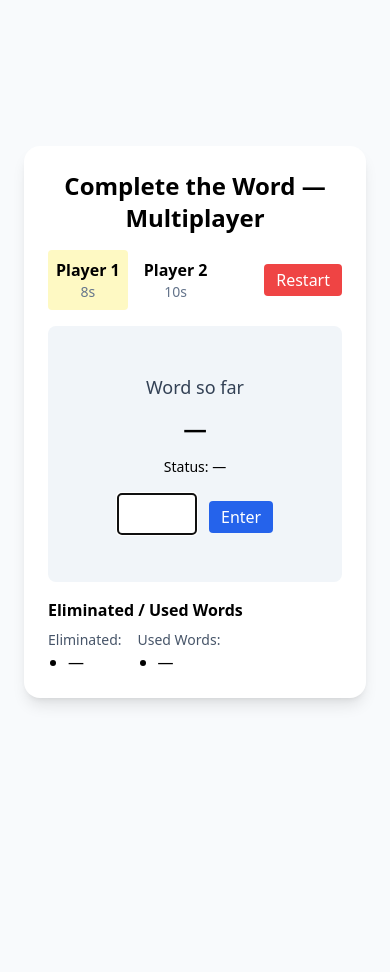
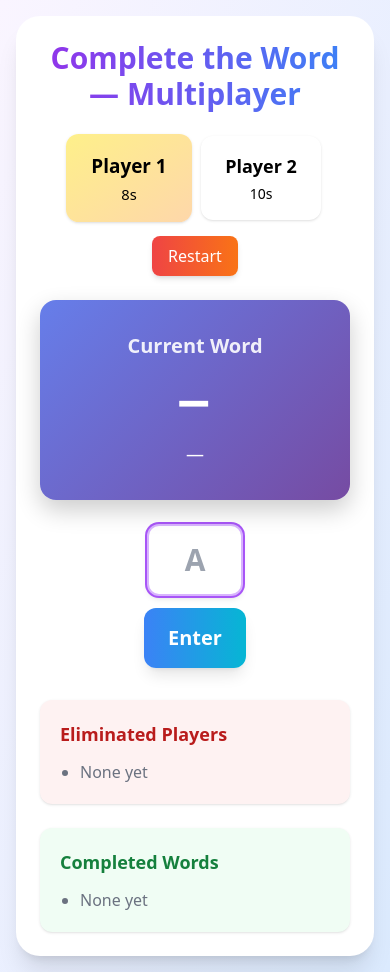
Before and after one commit to srinidhi9353/complete_word_game, a website: page public/index.html in a window 390 px wide. Both pictures are taken after a click on the button "Start Game". Before the commit the page ends 844 px from the top, so only its background shows below. Drawn offline with nearby package versions, Linux system fonts and the light colour scheme.

Commit message:
Enhanced frontend UI with colorful design, responsive layout, blinking timer, and improved player highlighting

```diff
--- a/public/index.html
+++ b/public/index.html
@@ -5,58 +5,83 @@
   <meta name="viewport" content="width=device-width,initial-scale=1" />
   <title>Complete the Word - Multiplayer</title>
   <script src="https://cdn.tailwindcss.com"></script>
+  <style>
+    @keyframes blink {
+      0% { opacity: 1; }
+      50% { opacity: 0.3; }
+      100% { opacity: 1; }
+    }
+    .blink {
+      animation: blink 1s infinite;
+    }
+    .current-player {
+      transform: scale(1.05);
+      transition: all 0.3s ease;
+      box-shadow: 0 4px 8px rgba(0,0,0,0.2);
+    }
+    .player-card {
+      transition: all 0.3s ease;
+    }
+    .word-container {
+      background: linear-gradient(135deg, #667eea 0%, #764ba2 100%);
+      color: white;
+      border-radius: 16px;
+      box-shadow: 0 10px 25px rgba(0,0,0,0.2);
+    }
+  </style>
 </head>
-<body class="bg-slate-50 min-h-screen flex items-center justify-center p-6">
-  <div class="w-full max-w-4xl bg-white rounded-2xl shadow-lg p-6">
-    <h1 class="text-2xl font-bold mb-4 text-center">Complete the Word — Multiplayer</h1>
+<body class="bg-gradient-to-br from-purple-50 to-blue-100 min-h-screen flex items-center justify-center p-4 md:p-6">
+  <div class="w-full max-w-4xl bg-white rounded-3xl shadow-xl p-6 md:p-8">
+    <h1 class="text-3xl md:text-4xl font-bold mb-6 text-center bg-gradient-to-r from-purple-600 to-blue-500 bg-clip-text text-transparent">Complete the Word — Multiplayer</h1>
 
-    <div id="setup" class="space-y-4">
-      <div class="flex gap-2 items-center">
-        <label class="w-44">Number of players:</label>
-        <input id="numPlayers" type="number" min="2" value="2" class="border rounded px-2 py-1" />
-        <button id="setPlayers" class="ml-2 px-3 py-1 bg-blue-600 text-white rounded">Set</button>
+    <div id="setup" class="space-y-6">
+      <div class="flex flex-col sm:flex-row gap-4 items-center justify-center">
+        <label class="text-lg font-medium text-gray-700">Number of players:</label>
+        <input id="numPlayers" type="number" min="2" max="8" value="2" class="border-2 border-purple-300 rounded-xl px-4 py-2 text-center w-24 text-lg focus:outline-none focus:ring-2 focus:ring-purple-500" />
+        <button id="setPlayers" class="px-6 py-2 bg-gradient-to-r from-purple-600 to-indigo-600 text-white rounded-xl hover:from-purple-700 hover:to-indigo-700 transition-all transform hover:scale-105 shadow-md">Set</button>
       </div>
-      <div id="namesContainer" class="space-y-2"></div>
-      <div>
-        <button id="startGame" class="px-4 py-2 bg-green-600 text-white rounded">Start Game</button>
+      <div id="namesContainer" class="space-y-4"></div>
+      <div class="flex justify-center">
+        <button id="startGame" class="px-8 py-3 bg-gradient-to-r from-green-500 to-emerald-500 text-white rounded-xl text-lg font-semibold hover:from-green-600 hover:to-emerald-600 transition-all transform hover:scale-105 shadow-lg">Start Game</button>
       </div>
     </div>
 
     <div id="gameArea" class="hidden">
-      <div class="flex justify-between items-center mb-4">
-        <div id="playersWrap" class="flex-1"></div>
+      <div class="flex flex-col md:flex-row justify-between items-center mb-6 gap-4">
+        <div id="playersWrap" class="flex flex-wrap gap-3 justify-center md:justify-start"></div>
         <div class="text-right">
-          <button id="restartBtn" class="px-3 py-1 bg-red-500 text-white rounded">Restart</button>
+          <button id="restartBtn" class="px-4 py-2 bg-gradient-to-r from-red-500 to-orange-500 text-white rounded-lg hover:from-red-600 hover:to-orange-600 transition-all shadow-md">Restart</button>
         </div>
       </div>
 
-      <div class="flex items-center justify-center">
-        <div class="w-96 h-64 bg-slate-100 rounded-lg flex flex-col items-center justify-center">
-          <div class="text-lg text-slate-700">Word so far</div>
-          <div id="currentWord" class="text-4xl font-mono my-2"> </div>
-          <div id="statusLine" class="text-sm">Status: <span id="statusText">—</span></div>
+      <div class="flex flex-col items-center justify-center mb-8">
+        <div class="word-container w-full max-w-md py-8 px-6 mb-6 relative">
+          <div class="text-xl md:text-2xl font-semibold text-center mb-4 opacity-90">Current Word</div>
+          <div id="currentWord" class="text-5xl md:text-6xl font-bold text-center my-4 font-mono tracking-wider">—</div>
+          <div id="statusLine" class="text-center mt-4">
+            <span id="statusText" class="text-lg font-medium">—</span>
+          </div>
 
-          <div id="letterInputWrap" class="mt-4">
-            <input id="letterInput" maxlength="1" class="border px-2 py-1 text-center w-20 text-2xl rounded" />
-            <button id="submitLetter" class="ml-2 px-3 py-1 bg-blue-600 text-white rounded">Enter</button>
-          </div>
+          <!-- Center Timer -->
+          <div id="centerTimer" class="absolute top-4 right-4 text-2xl font-bold blink hidden"></div>
+        </div>
+
+        <div id="letterInputWrap" class="flex flex-col sm:flex-row items-center gap-3">
+          <input id="letterInput" maxlength="1" class="border-2 border-purple-300 rounded-xl px-6 py-4 text-center text-3xl font-bold w-24 focus:outline-none focus:ring-2 focus:ring-purple-500 shadow-md" placeholder="A" />
+          <button id="submitLetter" class="px-6 py-4 bg-gradient-to-r from-blue-500 to-cyan-500 text-white rounded-xl text-xl font-bold hover:from-blue-600 hover:to-cyan-600 transition-all transform hover:scale-105 shadow-lg">Enter</button>
         </div>
       </div>
 
-      <div class="mt-4">
-        <h3 class="font-semibold">Eliminated / Used Words</h3>
-        <div class="flex gap-4 mt-2">
-          <div>
-            <div class="text-sm text-slate-600">Eliminated:</div>
-            <ul id="elimList" class="list-disc pl-5"></ul>
-          </div>
-          <div>
-            <div class="text-sm text-slate-600">Used Words:</div>
-            <ul id="usedList" class="list-disc pl-5"></ul>
-          </div>
+      <div class="grid grid-cols-1 md:grid-cols-2 gap-6 mt-6">
+        <div class="bg-red-50 rounded-xl p-5 shadow">
+          <h3 class="text-lg font-bold text-red-700 mb-3">Eliminated Players</h3>
+          <ul id="elimList" class="list-disc pl-5 space-y-1 text-red-600"></ul>
+        </div>
+        <div class="bg-green-50 rounded-xl p-5 shadow">
+          <h3 class="text-lg font-bold text-green-700 mb-3">Completed Words</h3>
+          <ul id="usedList" class="list-disc pl-5 space-y-1 text-green-600 max-h-40 overflow-y-auto"></ul>
         </div>
       </div>
-
     </div>
   </div>
 
@@ -85,11 +110,18 @@ const startBtn = document.getElementById('startGame');
 
 setPlayersBtn.addEventListener('click', () => {
   const n = parseInt(numPlayersInput.value) || 2;
+  if (n < 2 || n > 8) {
+    alert('Please enter between 2 and 8 players');
+    return;
+  }
   namesContainer.innerHTML = '';
   for (let i=0;i<n;i++) {
     const div = document.createElement('div');
-    div.className = 'flex gap-2 items-center';
-    div.innerHTML = `<label class="w-44">Player ${i+1} name:</label><input class="playerName border rounded px-2 py-1" value="Player ${i+1}" />`;
+    div.className = 'flex flex-col sm:flex-row gap-3 items-center justify-center';
+    div.innerHTML = `
+      <label class="text-gray-700 font-medium w-32 text-center sm:text-left">Player ${i+1}:</label>
+      <input class="playerName border-2 border-purple-200 rounded-xl px-4 py-2 focus:outline-none focus:ring-2 focus:ring-purple-500 w-48" value="Player ${i+1}" placeholder="Enter name" />
+    `;
     namesContainer.appendChild(div);
   }
 });
@@ -118,9 +150,12 @@ function renderPlayers() {
   wrap.innerHTML = '';
   active.forEach((p, idx) => {
     const div = document.createElement('div');
-    div.className = 'inline-block mr-4 text-center';
+    div.className = 'player-card bg-gradient-to-br from-purple-100 to-indigo-100 rounded-xl p-4 text-center min-w-[120px] shadow';
     div.id = 'player-'+idx;
-    div.innerHTML = `<div class="font-semibold" id="pname-${idx}">${p.name}</div><div id="ptimer-${idx}" class="text-sm text-slate-500">10s</div>`;
+    div.innerHTML = `
+      <div class="font-bold text-lg" id="pname-${idx}">${p.name}</div>
+      <div id="ptimer-${idx}" class="text-sm mt-1 font-medium">10s</div>
+    `;
     wrap.appendChild(div);
   });
 }
@@ -128,26 +163,61 @@ function renderPlayers() {
 function updateUI() {
   document.getElementById('currentWord').textContent = currentWord || '—';
   document.getElementById('statusText').textContent = '—';
-  document.getElementById('elimList').innerHTML = active.filter(p=>p.eliminated).map(p=>`<li>${p.name}</li>`).join('') || '<li>—</li>';
-  document.getElementById('usedList').innerHTML = Array.from(usedWords).map(w=>`<li>${w}</li>`).join('') || '<li>—</li>';
-  // highlight current
+  document.getElementById('elimList').innerHTML = active.filter(p=>p.eliminated).map(p=>`<li>${p.name}</li>`).join('') || '<li class="text-gray-500">None yet</li>';
+  document.getElementById('usedList').innerHTML = Array.from(usedWords).map(w=>`<li>${w}</li>`).join('') || '<li class="text-gray-500">None yet</li>';
+
+  // highlight current player and show timer
   active.forEach((p, idx) => {
     const el = document.getElementById('player-'+idx);
     if (!el) return;
+
+    const timerEl = document.getElementById('ptimer-'+idx);
+
     if (idx === currentIndex && !p.eliminated) {
-      el.classList.add('bg-yellow-100','p-2','rounded');
+      el.classList.add('current-player', 'bg-gradient-to-br', 'from-yellow-200', 'to-orange-200');
+      el.classList.remove('from-purple-100', 'to-indigo-100');
+
+      // Show timer in center
+      const centerTimer = document.getElementById('centerTimer');
+      centerTimer.textContent = timeLeft + 's';
+      centerTimer.classList.remove('hidden');
+      if (timeLeft <= 3) {
+        centerTimer.classList.add('blink', 'text-red-300');
+      } else {
+        centerTimer.classList.remove('blink', 'text-red-300');
+      }
     } else {
-      el.classList.remove('bg-yellow-100','p-2','rounded');
+      el.classList.remove('current-player', 'bg-gradient-to-br', 'from-yellow-200', 'to-orange-200');
+      el.classList.add('from-purple-100', 'to-indigo-100');
+
+      // Hide center timer for non-current players
+      if (idx !== currentIndex) {
+        const centerTimer = document.getElementById('centerTimer');
+        centerTimer.classList.add('hidden');
+      }
     }
-    const timerEl = document.getElementById('ptimer-'+idx);
-    if (timerEl) timerEl.textContent = p.eliminated ? 'X' : (idx === currentIndex ? timeLeft + 's' : '10s');
+
+    if (timerEl) {
+      timerEl.textContent = p.eliminated ? '❌ Eliminated' : (idx === currentIndex ? timeLeft + 's' : '10s');
+      if (p.eliminated) {
+        timerEl.classList.add('text-red-500', 'font-bold');
+      } else {
+        timerEl.classList.remove('text-red-500', 'font-bold');
+      }
+    }
   });
 }
 
 async function submitLetter() {
   const input = document.getElementById('letterInput');
   const v = (input.value || '').trim().toLowerCase();
-  if (!v.match(/^[a-z]$/)) { alert('Enter a single alphabet'); return; }
+  if (!v.match(/^[a-z]$/)) {
+    document.getElementById('statusText').textContent = '⚠️ Enter a single letter';
+    setTimeout(() => {
+      document.getElementById('statusText').textContent = '—';
+    }, 2000);
+    return;
+  }
   input.value = '';
   // append and check
   currentWord += v;
@@ -155,21 +225,25 @@ async function submitLetter() {
   const statusText = document.getElementById('statusText');
   if (!resp.canContinue) {
     statusText.textContent = '❌ INVALID — eliminated';
+    statusText.className = 'text-red-500 font-bold text-lg';
     eliminateCurrent();
     return;
   } else {
     statusText.textContent = '✅ VALID';
+    statusText.className = 'text-green-500 font-bold text-lg';
   }
   // Check if it's a full word but don't end the game
   if (resp.isWord) {
     // completed a full word
     if (usedWords.has(currentWord)) {
       statusText.textContent = '❌ Word already used — eliminated';
+      statusText.className = 'text-red-500 font-bold text-lg';
       eliminateCurrent();
       return;
     }
     usedWords.add(currentWord);
     statusText.textContent = `✅ VALID WORD: ${currentWord.toUpperCase()}`;
+    statusText.className = 'text-green-500 font-bold text-lg';
     // Continue the game - don't reset or change turns
   }
   // Continue to next player only if it's not a full word
@@ -184,7 +258,8 @@ function eliminateCurrent() {
   updateUI();
   const remaining = active.filter(p=>!p.eliminated);
   if (remaining.length === 1) {
-    alert(`${remaining[0].name} wins!`);
+    document.getElementById('statusText').textContent = `🏆 ${remaining[0].name} wins!`;
+    document.getElementById('statusText').className = 'text-2xl font-bold text-yellow-400';
     // Disable further input
     document.getElementById('letterInput').disabled = true;
     document.getElementById('submitLetter').disabled = true;
@@ -224,8 +299,12 @@ function startTurn() {
     updateUI();
     if (timeLeft <= 0) {
       clearInterval(timerInterval);
-      alert(`${active[currentIndex].name} ran out of time and is eliminated.`);
-      eliminateCurrent();
+      document.getElementById('statusText').textContent = `${active[currentIndex].name} ran out of time!`;
+      document.getElementById('statusText').className = 'text-red-500 font-bold text-lg';
+      setTimeout(() => {
+        alert(`${active[currentIndex].name} ran out of time and is eliminated.`);
+        eliminateCurrent();
+      }, 1000);
     }
   }, 1000);
 }
```
